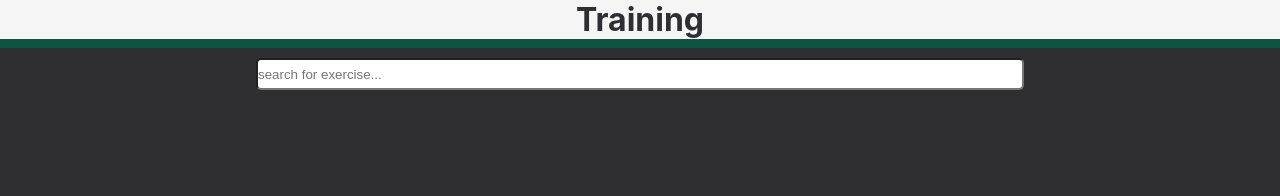
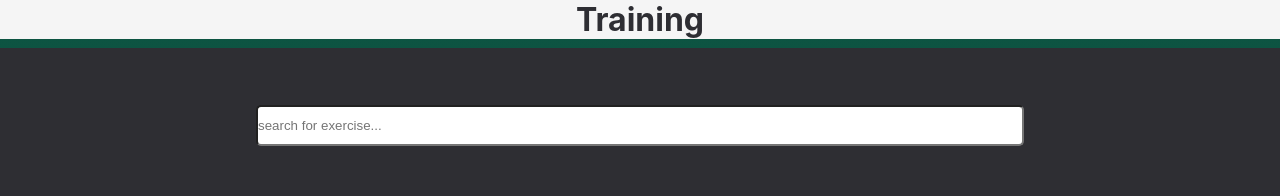
Before and after one commit to AlexJanow/WeightMate, a React (Create React App) app: page /training in a window 1280 px wide. Shown: the top 196 px of the page. Built offline with nearby package versions, Linux system fonts and the light colour scheme; no server answers.

Commit message:
select commented out

```diff
--- a/src/pages/SingleExercise.css
+++ b/src/pages/SingleExercise.css
@@ -51,5 +51,5 @@
 .singleExercise__trainingInputForm-display-li {
   padding-top: 5%;
   padding-bottom: 5%;
-  font-size: 1.5rem;
+  font-size: 1.3rem;
 }
--- a/src/pages/Training.css
+++ b/src/pages/Training.css
@@ -14,12 +14,19 @@
 .training__exercise-form input,
 textarea {
   border-radius: 5px;
-  height: 2rem;
+  height: 2.6rem;
 }
 .training__exercise-input {
   grid-column-start: 2;
   grid-column-end: 5;
+  grid-row-start: 2;
   width: 60vw;
+}
+
+.training__exercise-select {
+  grid-column-start: 3;
+  grid-column-end: 3;
+  grid-row-start: 3;
 }
 
 .Link {
```
Also changed, not shown: src/components/TrainingForm.js (+12 -3 lines).
